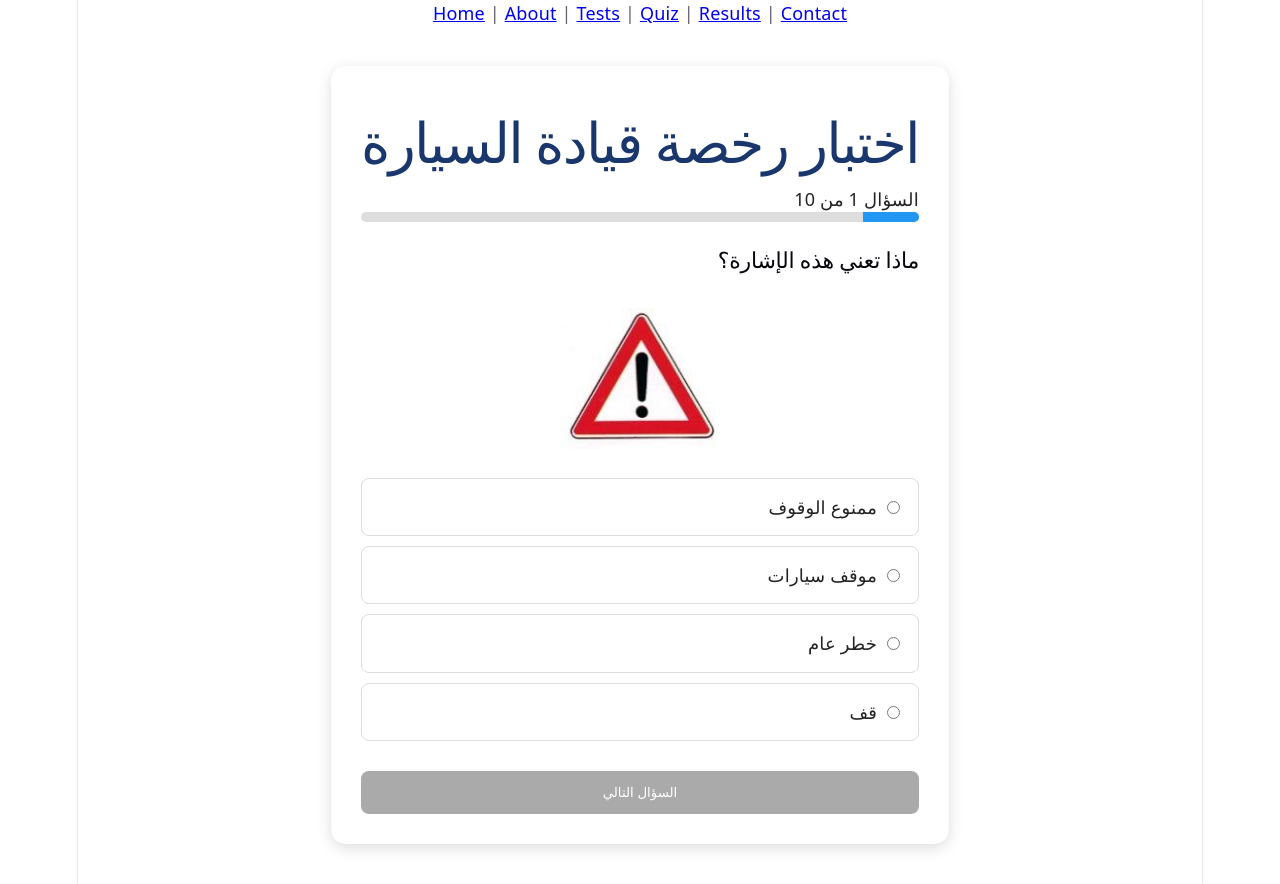
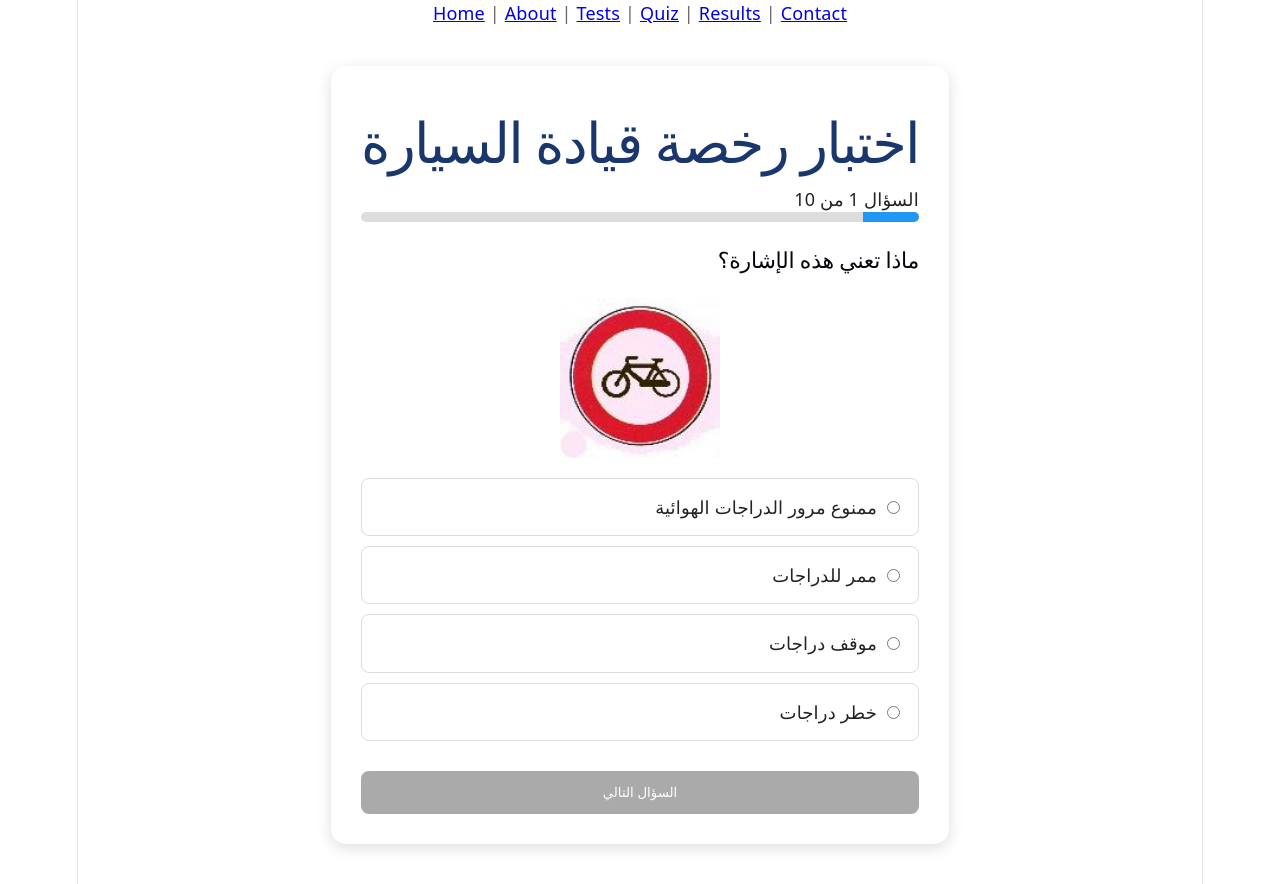
Before and after one commit to majdmouhamma1-rgb/majd-driving-schoolweb2, a React (Vite) app: page /quiz in a window 1280 px wide. Built offline with nearby package versions, Linux system fonts and the light colour scheme.

Commit message:
Add 25 Arabic traffic sign questions

```diff
--- a/src/data/questions.js
+++ b/src/data/questions.js
@@ -4,123 +4,163 @@ const images = import.meta.glob(
   { eager: true, query: "?url", import: "default" }
 );
 
-// Get the image of each traffic sign
+// Get traffic sign image
 function sign(number) {
   return images[
     `../assets/signs/sign-${String(number).padStart(3, "0")}.png`
   ];
 }
 
-// Driving license questions
+// 25 driving license questions
 export const questions = [
   {
     question: "ماذا تعني هذه الإشارة؟",
+    image: sign(0),
+    options: ["مطب على الطريق", "منعطف خطير", "طريق زلق", "تقاطع طرق"],
+    answer: 0
+  },
+  {
+    question: "ماذا تعني هذه الإشارة؟",
+    image: sign(1),
+    options: ["منعطف إلى اليسار", "منعطف إلى اليمين", "طريق ضيق", "ممنوع الانعطاف"],
+    answer: 1
+  },
+  {
+    question: "ماذا تعني هذه الإشارة؟",
+    image: sign(5),
+    options: ["طريق زلق", "مطب", "تقاطع طرق", "ممر مشاة"],
+    answer: 0
+  },
+  {
+    question: "ماذا تعني هذه الإشارة؟",
+    image: sign(8),
+    options: ["طريق باتجاه واحد", "ممنوع الدخول", "سير باتجاهين", "موقف سيارات"],
+    answer: 2
+  },
+  {
+    question: "ماذا تعني هذه الإشارة؟",
+    image: sign(10),
+    options: ["تقاطع طرق", "منعطف خطير", "طريق ضيق", "ممنوع التجاوز"],
+    answer: 0
+  },
+  {
+    question: "ماذا تعني هذه الإشارة؟",
+    image: sign(13),
+    options: ["قف", "طريق له الأفضلية", "ممنوع الدخول", "نهاية الطريق"],
+    answer: 1
+  },
+  {
+    question: "ماذا تعني هذه الإشارة؟",
+    image: sign(14),
+    options: ["ممنوع المشاة", "طريق سريع", "عبور مشاة أمامك", "موقف سيارات"],
+    answer: 2
+  },
+  {
+    question: "ماذا تعني هذه الإشارة؟",
+    image: sign(16),
+    options: ["الطريق يضيق من الجانبين", "طريق واسع", "ممنوع المرور", "تقاطع طرق"],
+    answer: 0
+  },
+  {
+    question: "ماذا تعني هذه الإشارة؟",
+    image: sign(19),
+    options: ["مطب", "خطر تساقط الصخور", "طريق زلق", "ممر مشاة"],
+    answer: 1
+  },
+  {
+    question: "ماذا تعني هذه الإشارة؟",
+    image: sign(21),
+    options: ["ممنوع الوقوف", "موقف سيارات", "خطر عام", "قف"],
+    answer: 2
+  },
+  {
+    question: "ماذا تعني هذه الإشارة؟",
+    image: sign(22),
+    options: ["قف", "أعط الأفضلية", "ممنوع الدخول", "طريق سريع"],
+    answer: 1
+  },
+  {
+    question: "ماذا تعني هذه الإشارة؟",
     image: sign(25),
-    options: [
-      "ممنوع الدخول",
-      "قف",
-      "ممنوع الوقوف",
-      "أعط الأفضلية"
-    ],
+    options: ["ممنوع الدخول", "قف", "ممنوع الوقوف", "ممر مشاة"],
     answer: 1
   },
   {
     question: "ماذا تعني هذه الإشارة؟",
     image: sign(27),
-    options: [
-      "ممنوع الدخول",
-      "موقف سيارات",
-      "ممر مشاة",
-      "طريق سريع"
-    ],
+    options: ["ممنوع الدخول", "موقف سيارات", "طريق سريع", "أعط الأفضلية"],
+    answer: 0
+  },
+  {
+    question: "ماذا تعني هذه الإشارة؟",
+    image: sign(28),
+    options: ["ممنوع التجاوز", "ممنوع الوقوف", "ممنوع الدخول", "طريق ضيق"],
     answer: 0
   },
   {
     question: "ماذا تعني هذه الإشارة؟",
     image: sign(29),
-    options: [
-      "السرعة الدنيا 30",
-      "ممنوع التجاوز",
-      "السرعة القصوى 30",
-      "نهاية تحديد السرعة"
-    ],
+    options: ["السرعة الدنيا 30", "ممنوع التجاوز", "السرعة القصوى 30", "نهاية تحديد السرعة"],
     answer: 2
   },
   {
     question: "ماذا تعني هذه الإشارة؟",
-    image: sign(10),
-    options: [
-      "تقاطع طرق",
-      "ممنوع الدخول",
-      "طريق زلق",
-      "موقف سيارات"
-    ],
+    image: sign(33),
+    options: ["ممر مشاة", "ممنوع مرور المشاة", "طريق للمشاة", "موقف سيارات"],
+    answer: 1
+  },
+  {
+    question: "ماذا تعني هذه الإشارة؟",
+    image: sign(34),
+    options: ["ممنوع مرور الدراجات الهوائية", "ممر للدراجات", "موقف دراجات", "خطر دراجات"],
     answer: 0
   },
   {
     question: "ماذا تعني هذه الإشارة؟",
-    image: sign(19),
-    options: [
-      "مطب",
-      "تساقط الصخور",
-      "ممر مشاة",
-      "طريق سريع"
-    ],
+    image: sign(37),
+    options: ["ممنوع مرور السيارات", "موقف سيارات", "طريق سريع", "ممنوع التجاوز"],
+    answer: 0
+  },
+  {
+    question: "ماذا تعني هذه الإشارة؟",
+    image: sign(44),
+    options: ["ممنوع الانعطاف يميناً", "اتجاه إجباري إلى اليمين", "اتجاه إجباري إلى اليسار", "طريق باتجاهين"],
     answer: 1
   },
   {
     question: "ماذا تعني هذه الإشارة؟",
-    image: sign(21),
-    options: [
-      "ممنوع الوقوف",
-      "موقف سيارات",
-      "خطر عام",
-      "قف"
-    ],
-    answer: 2
+    image: sign(55),
+    options: ["ممنوع الانعطاف يساراً", "ممنوع الدوران للخلف", "ممنوع الوقوف", "اتجاه إجباري"],
+    answer: 1
   },
   {
     question: "ماذا تعني هذه الإشارة؟",
     image: sign(63),
-    options: [
-      "ممنوع الوقوف",
-      "ممنوع الدخول",
-      "ممر مشاة",
-      "طريق سريع"
-    ],
+    options: ["ممنوع الوقوف", "ممنوع الدخول", "ممر مشاة", "طريق سريع"],
     answer: 0
   },
   {
     question: "ماذا تعني هذه الإشارة؟",
     image: sign(64),
-    options: [
-      "موقف سيارات",
-      "ممنوع التوقف والوقوف",
-      "قف",
-      "مطب"
-    ],
+    options: ["موقف سيارات", "ممنوع التجاوز", "ممنوع التوقف والوقوف", "طريق سريع"],
+    answer: 2
+  },
+  {
+    question: "ماذا تعني هذه الإشارة؟",
+    image: sign(65),
+    options: ["اتجاه إجباري إلى الأمام", "ممنوع السير", "طريق باتجاهين", "ممنوع التجاوز"],
+    answer: 0
+  },
+  {
+    question: "ماذا تعني هذه الإشارة؟",
+    image: sign(77),
+    options: ["ممنوع المشاة", "ممر مشاة", "موقف سيارات", "طريق سريع"],
     answer: 1
   },
   {
     question: "ماذا تعني هذه الإشارة؟",
-    image: sign(8),
-    options: [
-      "ممنوع الدخول",
-      "طريق زلق",
-      "سير باتجاهين",
-      "موقف سيارات"
-    ],
-    answer: 2
-  },
-  {
-    question: "ماذا تعني هذه الإشارة؟",
-    image: sign(55),
-    options: [
-      "ممنوع الدوران للخلف",
-      "ممر مشاة",
-      "طريق ضيق",
-      "قف"
-    ],
-    answer: 0
+    image: sign(85),
+    options: ["ممنوع الوقوف", "موقف سيارات", "طريق سريع", "ممنوع الدخول"],
+    answer: 1
   }
 ];
```
